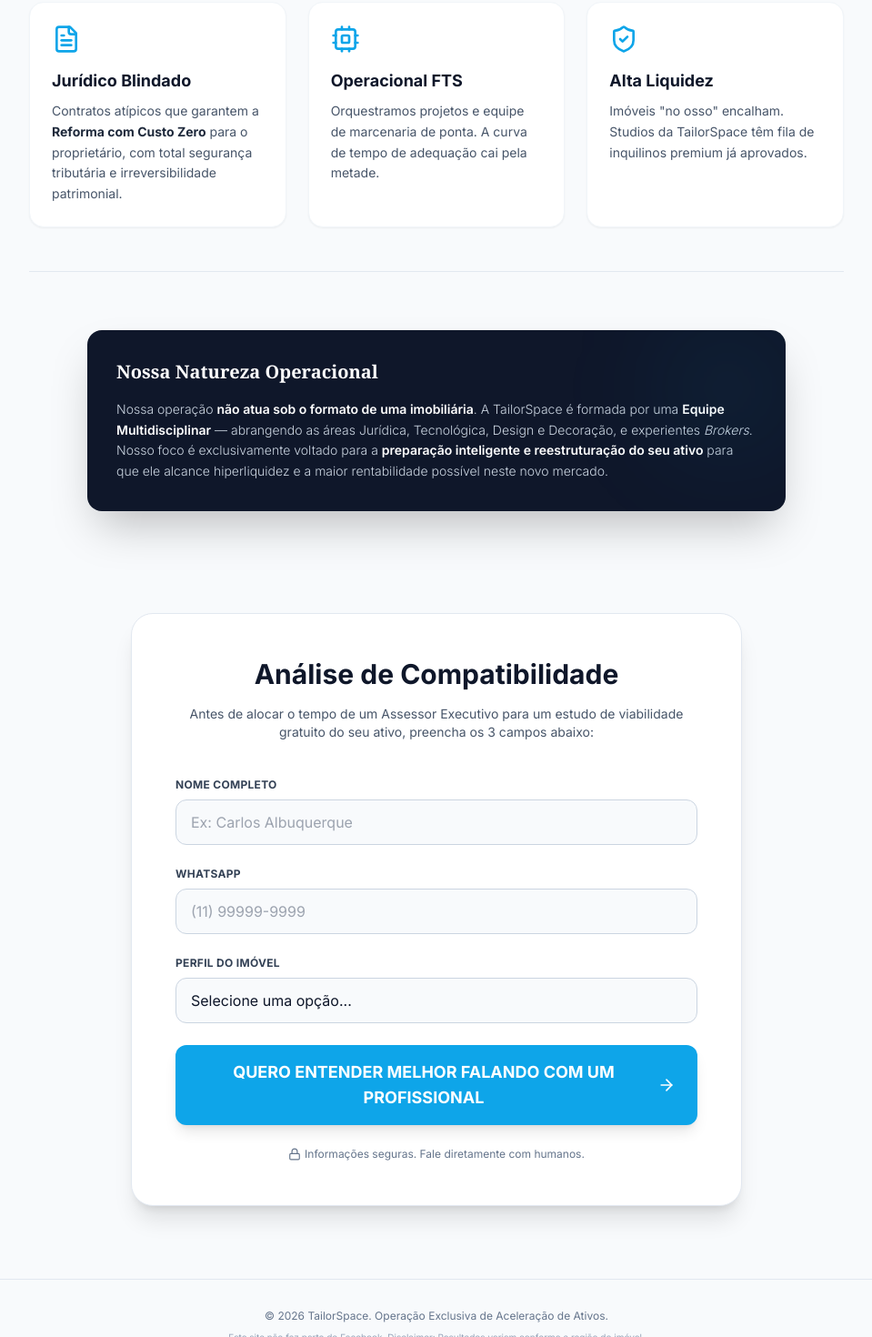
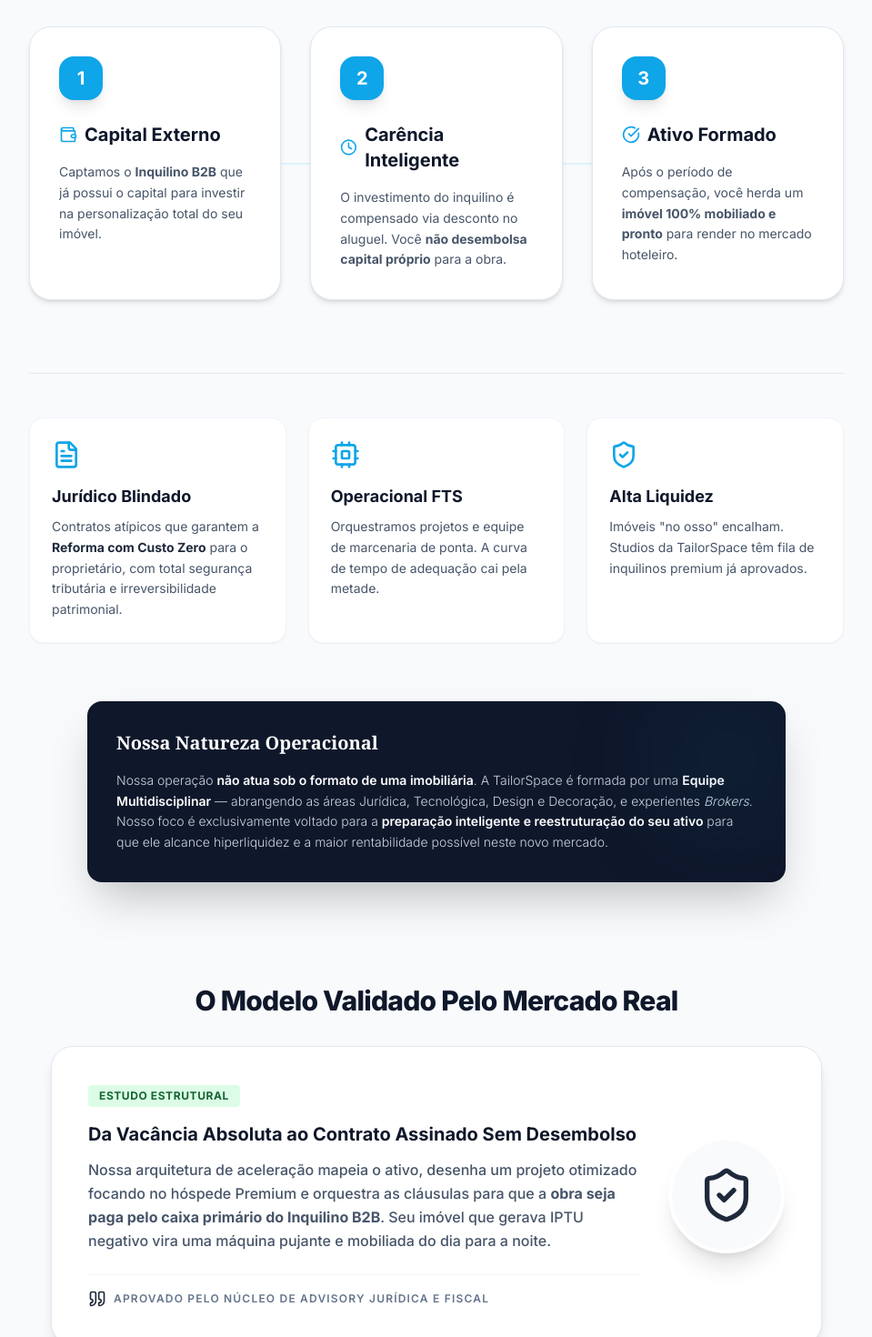
Before and after one commit to aleandrade926/tailorspace-app, a React (Vite) app: page /proprietario in a window 1280 px wide. Shown: the part 1120-2590 px from the top of the page at 91% size, without its empty margins (160-1119 px from the left). Built offline with nearby package versions, Linux system fonts and the light colour scheme.

Commit message:
restore(pro): re-apply 3-step infographic and Modelo Validado section from Pro session

```diff
--- a/src/pages/OwnerLandingPage.tsx
+++ b/src/pages/OwnerLandingPage.tsx
@@ -4,7 +4,11 @@
   ShieldCheck,
   Cpu,
   FileText,
-  Lock
+  Lock,
+  Wallet,
+  Clock,
+  CheckCircle,
+  Quote
 } from 'lucide-react';
 import { supabase } from '../lib/supabase';
 
@@ -94,7 +98,39 @@
             ></iframe>
           </div>
 
-          <div className="grid md:grid-cols-3 gap-6 mb-16 text-left border-y border-slate-200 py-12">
+          {/* Infográfico 3 Passos - Versão Pro */}
+          <div className="mb-20">
+            <h3 className="text-2xl md:text-3xl font-extrabold mb-10 text-slate-900 text-center">Como a Engenharia FTS Funciona</h3>
+            <div className="relative grid md:grid-cols-3 gap-8 text-left">
+              <div className="hidden md:block absolute top-1/2 left-[25%] right-[25%] h-0.5 bg-brand-100 -translate-y-1/2 z-0"></div>
+
+              <div className="bg-white p-8 rounded-3xl border border-slate-200 relative z-10 shadow-md hover:shadow-xl transition-shadow group">
+                <div className="w-12 h-12 rounded-2xl bg-brand-500 text-white flex items-center justify-center font-bold text-xl mb-6 shadow-lg group-hover:scale-110 transition-transform">1</div>
+                <h4 className="font-bold text-slate-900 mb-4 text-xl flex items-center gap-2">
+                  <Wallet className="w-5 h-5 text-brand-500" /> Capital Externo
+                </h4>
+                <p className="text-slate-600 leading-relaxed text-sm">Captamos o <strong>Inquilino B2B</strong> que já possui o capital para investir na personalização total do seu imóvel.</p>
+              </div>
+
+              <div className="bg-white p-8 rounded-3xl border border-slate-200 relative z-10 shadow-md hover:shadow-xl transition-shadow group">
+                <div className="w-12 h-12 rounded-2xl bg-brand-500 text-white flex items-center justify-center font-bold text-xl mb-6 shadow-lg group-hover:scale-110 transition-transform">2</div>
+                <h4 className="font-bold text-slate-900 mb-4 text-xl flex items-center gap-2">
+                  <Clock className="w-5 h-5 text-brand-500" /> Carência Inteligente
+                </h4>
+                <p className="text-slate-600 leading-relaxed text-sm">O investimento do inquilino é compensado via desconto no aluguel. Você <strong>não desembolsa capital próprio</strong> para a obra.</p>
+              </div>
+
+              <div className="bg-white p-8 rounded-3xl border border-slate-200 relative z-10 shadow-md hover:shadow-xl transition-shadow group">
+                <div className="w-12 h-12 rounded-2xl bg-brand-500 text-white flex items-center justify-center font-bold text-xl mb-6 shadow-lg group-hover:scale-110 transition-transform">3</div>
+                <h4 className="font-bold text-slate-900 mb-4 text-xl flex items-center gap-2">
+                  <CheckCircle className="w-5 h-5 text-brand-500" /> Ativo Formado
+                </h4>
+                <p className="text-slate-600 leading-relaxed text-sm">Após o período de compensação, você herda um <strong>imóvel 100% mobiliado e pronto</strong> para render no mercado hoteleiro.</p>
+              </div>
+            </div>
+          </div>
+
+          <div className="grid md:grid-cols-3 gap-6 mb-16 text-left border-t border-slate-200 pt-12">
             <div className="bg-white p-6 rounded-2xl border border-slate-100 shadow-sm">
               <FileText className="w-8 h-8 text-brand-500 mb-4" />
               <h3 className="text-lg font-bold mb-2 text-slate-900">Jurídico Blindado</h3>
@@ -119,6 +155,27 @@
             <p className="text-sm text-slate-300 leading-relaxed font-light">
               Nossa operação <strong className="text-white font-semibold">não atua sob o formato de uma imobiliária</strong>. A TailorSpace é formada por uma <strong className="text-white font-semibold">Equipe Multidisciplinar</strong> — abrangendo as áreas Jurídica, Tecnológica, Design e Decoração, e experientes <em>Brokers</em>. Nosso foco é exclusivamente voltado para a <strong className="text-white font-semibold">preparação inteligente e reestruturação do seu ativo</strong> para que ele alcance hiperliquidez e a maior rentabilidade possível neste novo mercado.
             </p>
+          </div>
+        </div>
+      </section>
+
+      {/* Modelo Validado - Versão Pro */}
+      <section className="px-4 md:px-6 mb-16 relative z-10 text-center max-w-4xl mx-auto">
+        <h2 className="text-2xl md:text-3xl font-extrabold mb-8 text-slate-900 tracking-tight">O Modelo Validado Pelo Mercado Real</h2>
+        <div className="bg-white p-8 md:p-10 rounded-3xl border border-slate-200 shadow-lg text-left flex flex-col md:flex-row gap-8 items-center">
+          <div className="flex-1">
+            <div className="inline-flex items-center justify-center py-1 px-3 rounded text-xs font-bold bg-green-100 text-green-800 mb-4 uppercase tracking-wider">Estudo Estrutural</div>
+            <h3 className="font-bold text-slate-900 text-xl mb-3">Da Vacância Absoluta ao Contrato Assinado Sem Desembolso</h3>
+            <p className="text-slate-600 leading-relaxed mb-6 font-medium">Nossa arquitetura de aceleração mapeia o ativo, desenha um projeto otimizado focando no hóspede Premium e orquestra as cláusulas para que a <span className="text-brand-600 font-bold">obra seja paga pelo caixa primário do Inquilino B2B</span>. Seu imóvel que gerava IPTU negativo vira uma máquina pujante e mobiliada do dia para a noite.</p>
+            <div className="flex items-center gap-2 border-t border-slate-100 pt-4">
+              <Quote className="w-5 h-5 text-brand-300" />
+              <p className="text-xs text-slate-500 uppercase tracking-widest font-semibold flex-1">Aprovado pelo Núcleo de Advisory Jurídica e Fiscal</p>
+            </div>
+          </div>
+          <div className="shrink-0 hidden md:block">
+            <div className="w-32 h-32 rounded-full bg-slate-50 border-4 border-white shadow-xl flex items-center justify-center">
+              <ShieldCheck className="w-16 h-16 text-brand-400" />
+            </div>
           </div>
         </div>
       </section>
```
